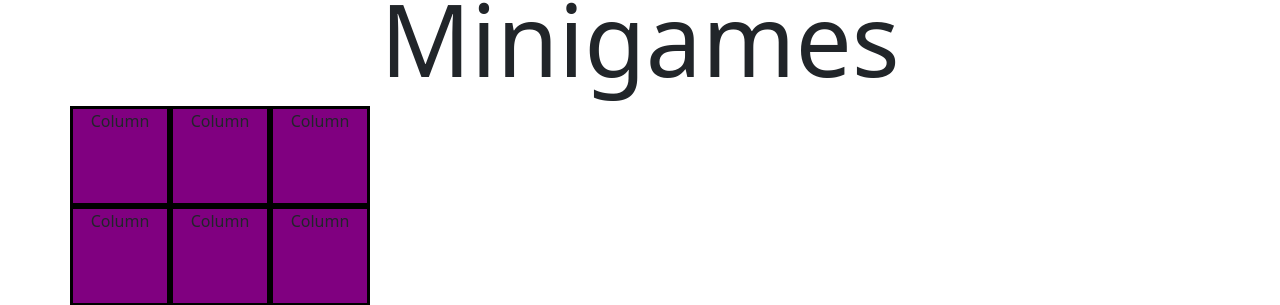
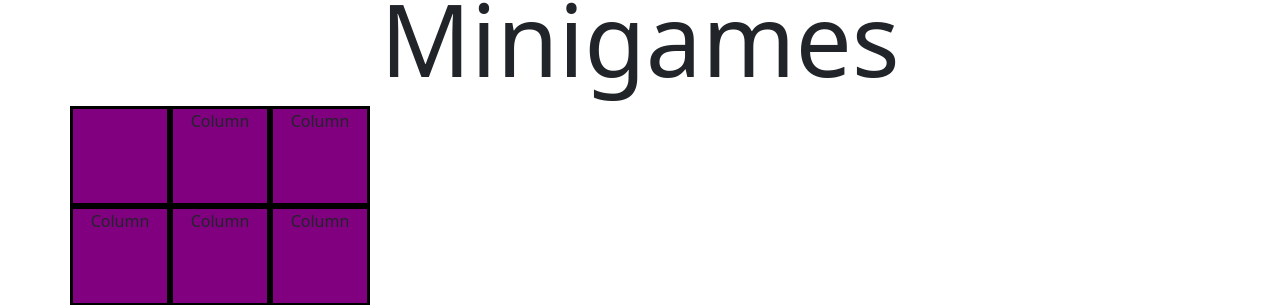
Before and after one commit to stewxy/Minigames, a React (Vite) app: page / in a window 1280 px wide. Shown: the part 128-433 px from the top of the page. Built offline with nearby package versions, Linux system fonts and the light colour scheme.

Commit message:
implemented state for grid component to change text when clicked (incomplete)

```diff
--- a/src/components/Grid.tsx
+++ b/src/components/Grid.tsx
@@ -1,16 +1,27 @@
 import React from "react";
 import "../App.css";
+import { useState } from "react";
 
 const Grid = () => {
+  let test = 1;
+  const [value, setValue] = useState("");
+
   function handleClick() {
     console.log("Clicked");
+    //setValue("X");
+    test += 1;
+    if (test % 2 != 0) {
+      setValue("X");
+    } else {
+      setValue("O");
+    }
   }
 
   return (
     <div className="container text-center">
       <div className="row row-cols-3 ">
         <div className="col" onClick={handleClick}>
-          Column
+          {value}
         </div>
         <div className="col">Column</div>
         <div className="col">Column</div>
```
